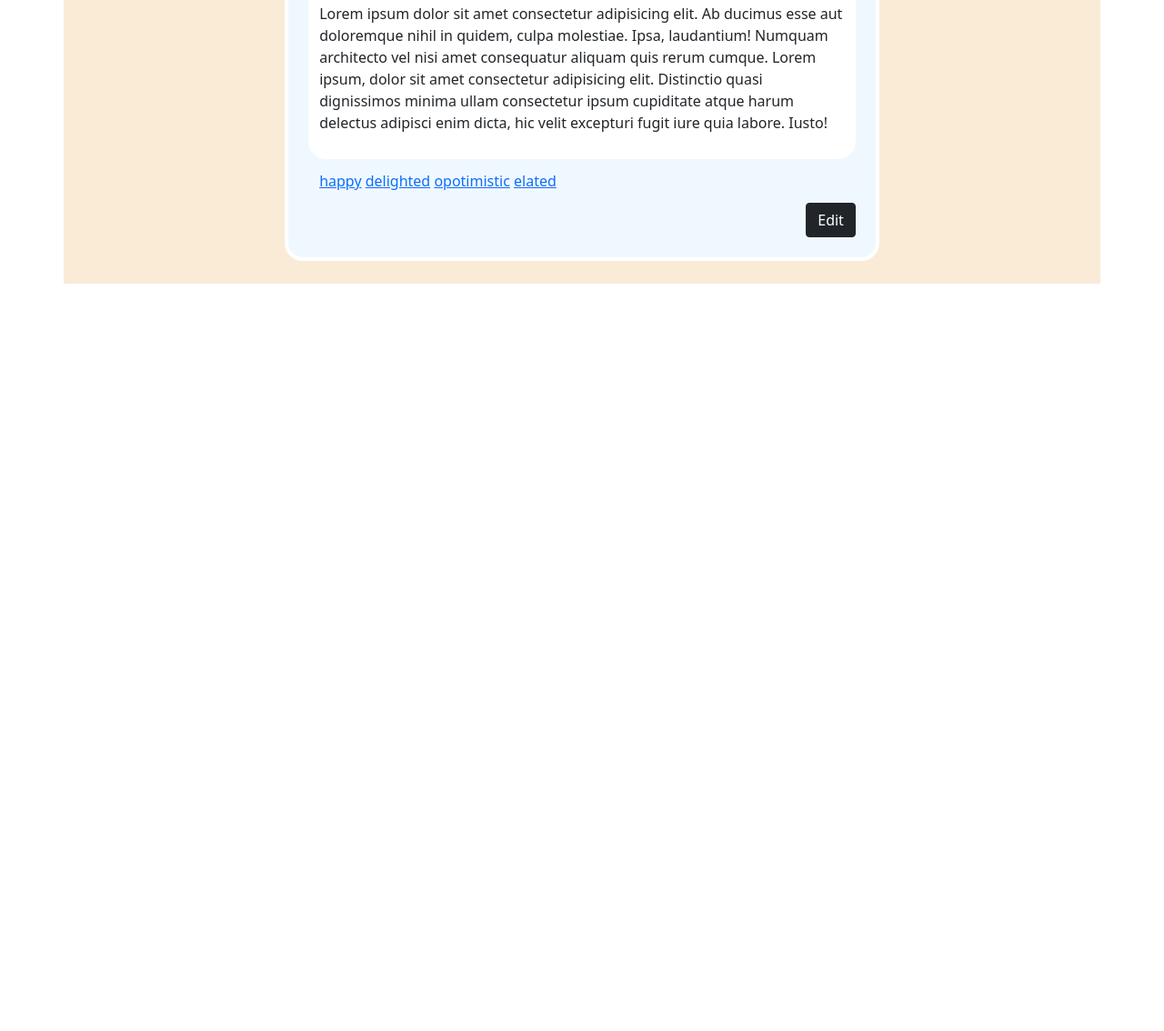
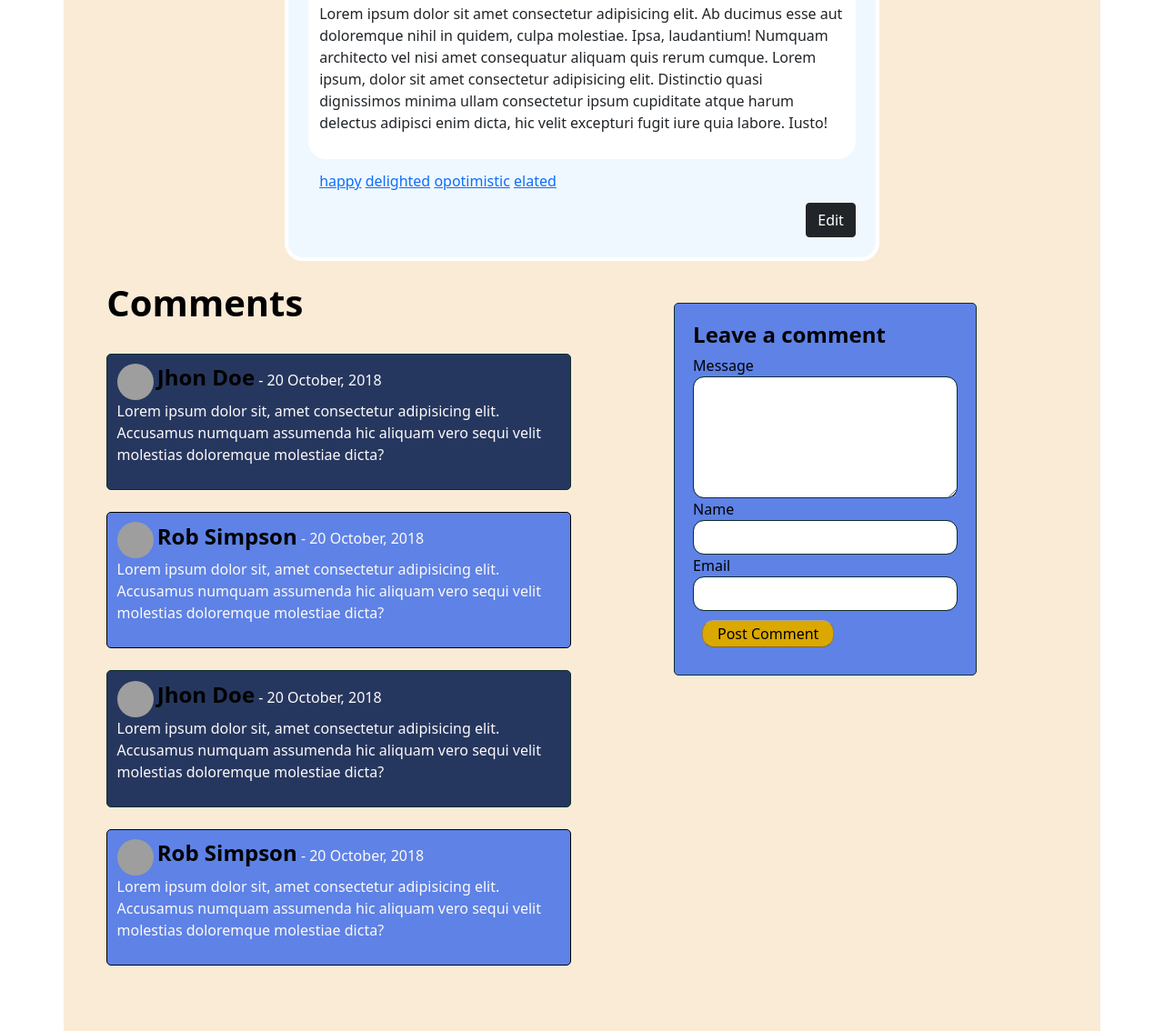
Before and after one commit to sumit9868/ishareFrontEnd, a plain HTML site: page singleDiary.html in a window 1280 px wide. Shown: the part 470-1604 px from the top of the page at 91% size. Before the commit the page ends 800 px from the top, so only its background shows below. Drawn offline with nearby package versions, Linux system fonts and the light colour scheme; grey boxes are pictures that could not be loaded.

Commit message:
added comments component in single diary page

```diff
--- a/singleDiary.html
+++ b/singleDiary.html
@@ -46,8 +46,43 @@
                 <button class="btn btn-dark">Edit</button>
             </div>
         </div>
+        <div class="comment-container">
+            <div class="row">
+                <div class="col-sm-5 col-md-6 col-12 pb-4">
+                    <h1>Comments</h1>
+                    <div class="comment mt-4 text-justify float-left"> <img src="https://i.imgur.com/yTFUilP.jpg" alt="" class="rounded-circle" width="40" height="40">
+                        <h4>Jhon Doe</h4> <span>- 20 October, 2018</span> <br>
+                        <p>Lorem ipsum dolor sit, amet consectetur adipisicing elit. Accusamus numquam assumenda hic aliquam vero sequi velit molestias doloremque molestiae dicta?</p>
+                    </div>
+                    <div class="text-justify darker mt-4 float-right"> <img src="https://i.imgur.com/CFpa3nK.jpg" alt="" class="rounded-circle" width="40" height="40">
+                        <h4>Rob Simpson</h4> <span>- 20 October, 2018</span> <br>
+                        <p>Lorem ipsum dolor sit, amet consectetur adipisicing elit. Accusamus numquam assumenda hic aliquam vero sequi velit molestias doloremque molestiae dicta?</p>
+                    </div>
+                    <div class="comment mt-4 text-justify"> <img src="https://i.imgur.com/yTFUilP.jpg" alt="" class="rounded-circle" width="40" height="40">
+                        <h4>Jhon Doe</h4> <span>- 20 October, 2018</span> <br>
+                        <p>Lorem ipsum dolor sit, amet consectetur adipisicing elit. Accusamus numquam assumenda hic aliquam vero sequi velit molestias doloremque molestiae dicta?</p>
+                    </div>
+                    <div class="darker mt-4 text-justify"> <img src="https://i.imgur.com/CFpa3nK.jpg" alt="" class="rounded-circle" width="40" height="40">
+                        <h4>Rob Simpson</h4> <span>- 20 October, 2018</span> <br>
+                        <p>Lorem ipsum dolor sit, amet consectetur adipisicing elit. Accusamus numquam assumenda hic aliquam vero sequi velit molestias doloremque molestiae dicta?</p>
+                    </div>
+                </div>
+                <div class="col-lg-4 col-md-5 col-sm-4 offset-md-1 offset-sm-1 col-12 mt-4">
+                    <form id="algin-form">
+                        <div class="form-group">
+                            <h4>Leave a comment</h4> <label for="message">Message</label> <textarea name="msg" id="" msg cols="30" rows="5" class="form-control" ></textarea>
+                        </div>
+                        <div class="form-group"> <label for="name">Name</label> <input type="text" name="name" id="fullname" class="form-control"> </div>
+                        <div class="form-group"> <label for="email">Email</label> <input type="text" name="email" id="email" class="form-control"> </div>
+
+                        <div class="form-group"> <button type="button" id="post" class="btn ">Post Comment</button> </div>
+                    </form>
+                </div>
+            </div>
+        </div>
     </div>
 
     <script src="https://cdn.jsdelivr.net/npm/bootstrap@5.1.3/dist/js/bootstrap.bundle.min.js" integrity="sha384-ka7Sk0Gln4gmtz2MlQnikT1wXgYsOg+OMhuP+IlRH9sENBO0LRn5q+8nbTov4+1p" crossorigin="anonymous"></script>
+    <script src="https://kit.fontawesome.com/235a89df89.js" crossorigin="anonymous"></script>
 </body>
 </html>
--- a/singleDiaryStyle.css
+++ b/singleDiaryStyle.css
@@ -45,3 +45,132 @@
     flex-direction: row-reverse;
     width: 100%;
 }
+
+.navbar-nav {
+    width: 100%
+}
+
+@media(min-width:568px) {
+    .end {
+        margin-left: auto
+    }
+}
+
+@media(max-width:768px) {
+    #post {
+        width: 100%
+    }
+}
+
+#clicked {
+    padding-top: 1px;
+    padding-bottom: 1px;
+    text-align: center;
+    width: 100%;
+    background-color: #ecb21f;
+    border-color: #a88734 #9c7e31 #846a29;
+    color: black;
+    border-width: 1px;
+    border-style: solid;
+    border-radius: 13px
+}
+
+#profile {
+    background-color: unset
+}
+
+#post {
+    margin: 10px;
+    padding: 6px;
+    padding-top: 2px;
+    padding-bottom: 2px;
+    text-align: center;
+    background-color: #dba800;
+    border-color: #aaa69b #9c7e31 #846a29;
+    color: black;
+    border-width: 1px;
+    border-style: solid;
+    border-radius: 13px;
+    width: 50%
+}
+
+.comment-container{
+    display: flex;
+    padding: 2%;
+    align-items: center;
+    width: 100%;
+}
+
+.comments {
+    margin-top: 5%;
+    margin-left: 20px
+}
+
+.darker {
+    border: 1px solid #000000;
+    background-color: rgba(90, 128, 231, 0.973);
+    float: right;
+    border-radius: 5px;
+    padding: 2% 2%;
+}
+
+.comment {
+    border: 1px solid rgba(16, 46, 46, 1);
+    background-color: rgba(32, 51, 92, 0.973);
+    float: left;
+    border-radius: 5px;
+    padding: 2% 2%;
+}
+
+.comment h4,
+.comment span,
+.darker h4,
+.darker span {
+    display: inline
+}
+
+.comment p,
+.comment span,
+.darker p,
+.darker span {
+    color: rgb(252, 249, 249);
+    font-weight: 400;
+}
+
+h1,
+h4 {
+    color: black;
+    font-weight: bold
+}
+
+label {
+    color:black;
+}
+
+#align-form {
+    margin-top: 20px
+}
+
+.form-group p a {
+    color: black
+}
+
+
+#darker img {
+    margin-right: 15px;
+    position: static
+}
+
+.form-group input,
+.form-group textarea {
+    background-color: rgb(255, 255, 255);
+    border: 1px solid rgba(16, 46, 46, 1);
+    border-radius: 12px
+}
+
+form {
+    border: 1px solid rgba(16, 46, 46, 1);
+    background-color: rgba(90, 128, 231, 0.973);
+    border-radius: 5px;
+    padding: 20px
+}
```
